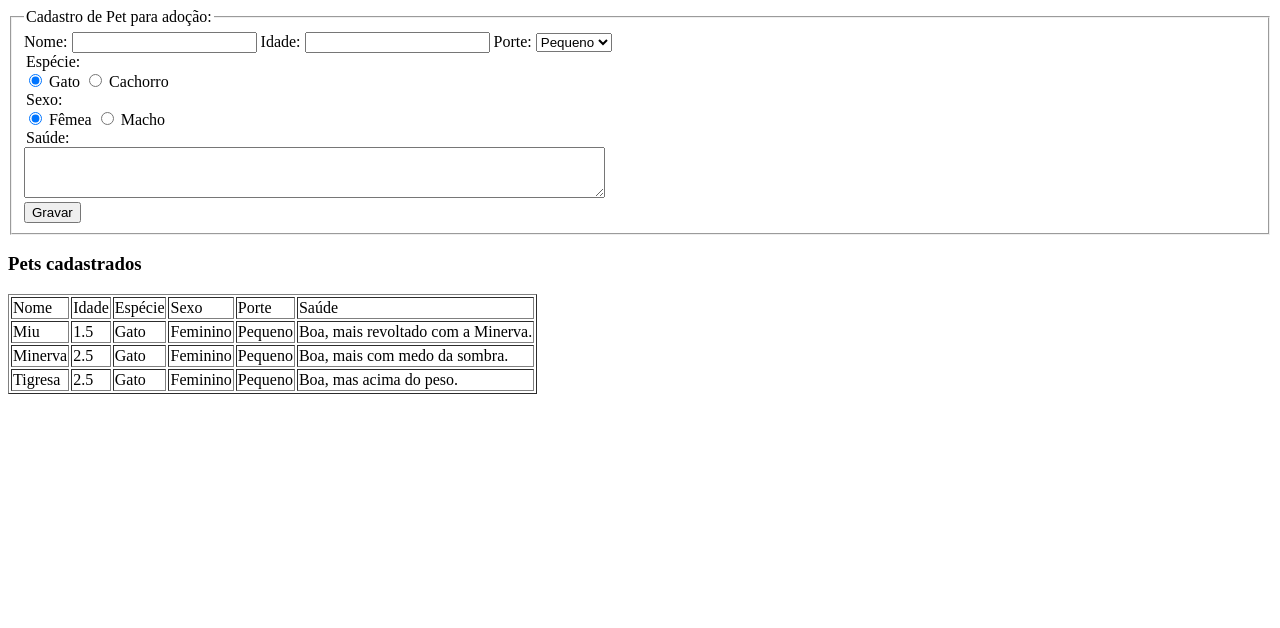
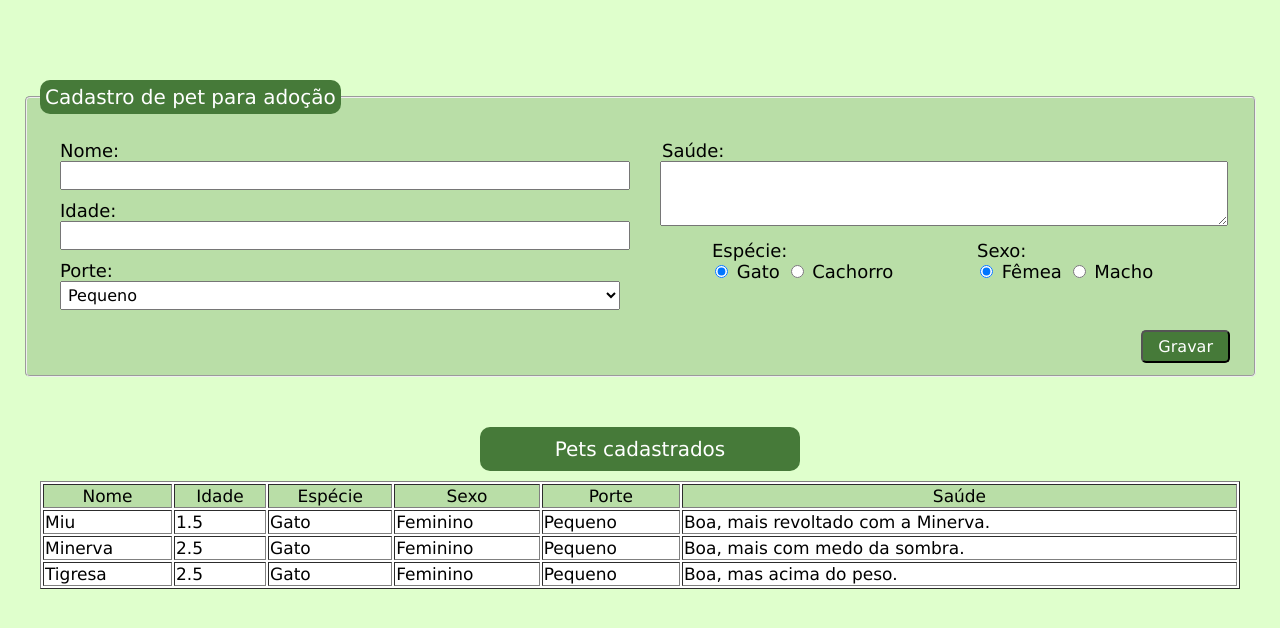
Before and after one commit to Bruno-Marian/SGO, a plain HTML site: page src/views/cadastroAnimal.html in a window 1280 px wide. Drawn offline with Linux system fonts and the light colour scheme.

Commit message:
Estilizando a pagina Cadastro Animal

```diff
--- a/src/controllers/cadastroAnimal.js
+++ b/src/controllers/cadastroAnimal.js
@@ -26,7 +26,7 @@ function retornaTableAnimal() {
     var html = "<table border='1|1'>";
     html += "<tr>";
     for (let i = 0; i < tipoList.length; i++) {
-        html += `<td>${tipoList[i]}</td>`;
+        html += `<th>${tipoList[i]}</th>`;
     }
     html += "</tr>";
     for (var i = 0; i < listaAnimal.length; i++) {
--- /dev/null
+++ b/src/styles/cadastroAnimal.css
@@ -0,0 +1,88 @@
+body {
+    background-color: #dfffcc;
+    font-family: Verdana, Geneva, Tahoma, sans-serif;
+}
+
+
+fieldset {
+    background-color: #b9dea7;
+    width: 1200px;
+    margin: auto;
+    margin-top: 10vh;
+    font-size: 18px;
+    border-radius: 5px;
+}
+
+.titulo {
+    font-size: 20px;
+    color: white;
+    background-color: #467a39;
+    border-radius: 10px;
+    padding: 5px;
+    margin-bottom: 10px;
+
+}
+
+.alinhementoHorizontal {
+    display: flex;
+}
+
+.espacamento {
+    margin: 10px 0;
+}
+
+.coluna {
+    width: 50%;
+    margin-left: 20px;
+    margin-right: 20px;
+}
+
+.campoPersonalizado {
+    font-size: 16px;
+    width: 100%;
+    padding: 3px;
+    font-family: Verdana, Geneva, Tahoma, sans-serif;
+
+}
+
+.especiePet{
+    margin-left: 50px;
+}
+
+.botaoGravar{
+    padding: 5px 15px;
+    background-color: #467a39;
+    color: white;
+    border-radius: 5px;
+    font-size: 16px;
+    float: right;
+    margin-right: 10px;
+    font-family: Verdana, Geneva, Tahoma, sans-serif;
+}
+
+table{
+    width: 1200px;
+    margin: auto;
+    font-size: 17px;
+    background-color:  white;
+
+}
+
+table th{
+    background-color:  #b9dea7;
+    font-weight: 400;
+}
+
+h3{
+    text-align: center;
+    font-size: 20px;
+    margin: auto;
+    margin-top: 50px;
+    margin-bottom: 10px;
+    border-radius: 10px;
+    background-color: #467a39;
+    color: white;
+    width: 300px;
+    padding: 10px;
+    font-weight: 400;
+}
--- a/src/views/cadastroAnimal.html
+++ b/src/views/cadastroAnimal.html
@@ -5,6 +5,7 @@
     <meta charset="UTF-8">
     <meta name="viewport" content="width=device-width, initial-scale=1.0">
     <script src="./../controllers/cadastroAnimal.js"></script>
+    <link rel="stylesheet" href="./../styles/cadastroAnimal.css">
     <title>Cadastro de Pet</title>
 </head>
 
@@ -12,39 +13,49 @@
     <!--Campos de cadastro de pet-->
     <div>
         <fieldset>
-            <Legend>Cadastro de Pet para adoção:</Legend>
-            <div>
+            <Legend class="titulo">Cadastro de pet para adoção</Legend>
+            <div class="alinhementoHorizontal">
+                <div class="coluna">
+                    <div class="nomePet espacamento">
                         <label for="">Nome:</label>
-                <input type="text" name="nome" id="nome">
+                        <input type="text" name="nome" id="nome" class="campoPersonalizado">
+                    </div>
+                    <div class="idadePet espacamento">
                         <label for="">Idade:</label>
-                <input type="number" name="idade" id="idade">
+                        <input type="number" name="idade" id="idade" class="campoPersonalizado">
+                    </div>
+                    <div class="portePet espacamento">
                         <label for="">Porte:</label>
-                <select name="porte" id="porte">
+                        <select name="porte" id="porte" class="campoPersonalizado">
                             <option value="Pequeno">Pequeno</option>
                             <option value="Médio">Médio</option>
                             <option value="Grande">Grande</option>
                         </select>
                     </div>
-            <div>
+                </div>
+                <div class="saudePet coluna espacamento">
+                    <legend>Saúde:</legend>
+                    <textarea name="saude" id="saude" cols="70" rows="3" maxlength="180" class="campoPersonalizado"></textarea>
+                    <div class="alinhementoHorizontal">
+                        <div class="especiePet espacamento coluna">
                             <legend>Espécie:</legend>
                             <input type="radio" name="especie" id="gato" value="Gato" checked>
                             <label for="">Gato</label>
                             <input type="radio" name="especie" id="cachorro" value="Cachorro">
                             <label for="">Cachorro</label>
                         </div>
-            <div>
+                        <div class="sexoPet espacamento coluna">
                             <legend>Sexo:</legend>
                             <input type="radio" name="sexo" id="femea" value="Fêmea" checked>
                             <label for="">Fêmea</label>
                             <input type="radio" name="sexo" id="macho" value="Macho">
                             <label for="">Macho</label>
                         </div>
-            <div>
-                <legend>Saúde:</legend>
-                <textarea name="saude" id="saude" cols="70" rows="3" maxlength="180"></textarea>
+                    </div>
+                </div>
             </div>
             <!--Botão Gravar-->
-            <div><button type="button" onclick="addNewAnimal(true)">Gravar</button></div>
+            <div class="espacamento"><button type="button" onclick="addNewAnimal(true)" class="botaoGravar">Gravar</button></div>
         </fieldset>
         <!--Tabela de informações-->
         <h3>Pets cadastrados</h3>
```
Also changed, not shown: src/styles/index.css (deleted). Lines whose indentation alone changed are shown as unchanged.
